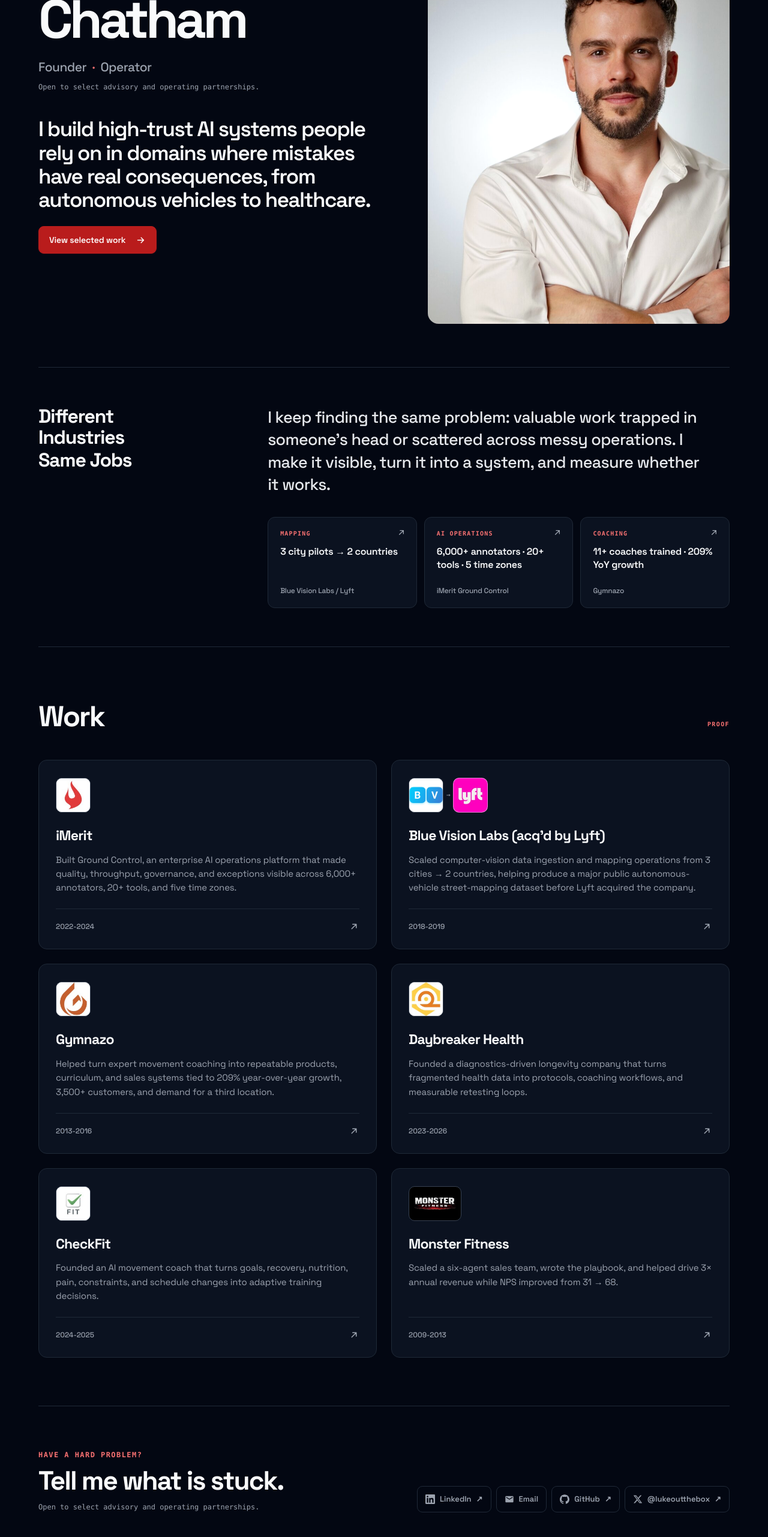
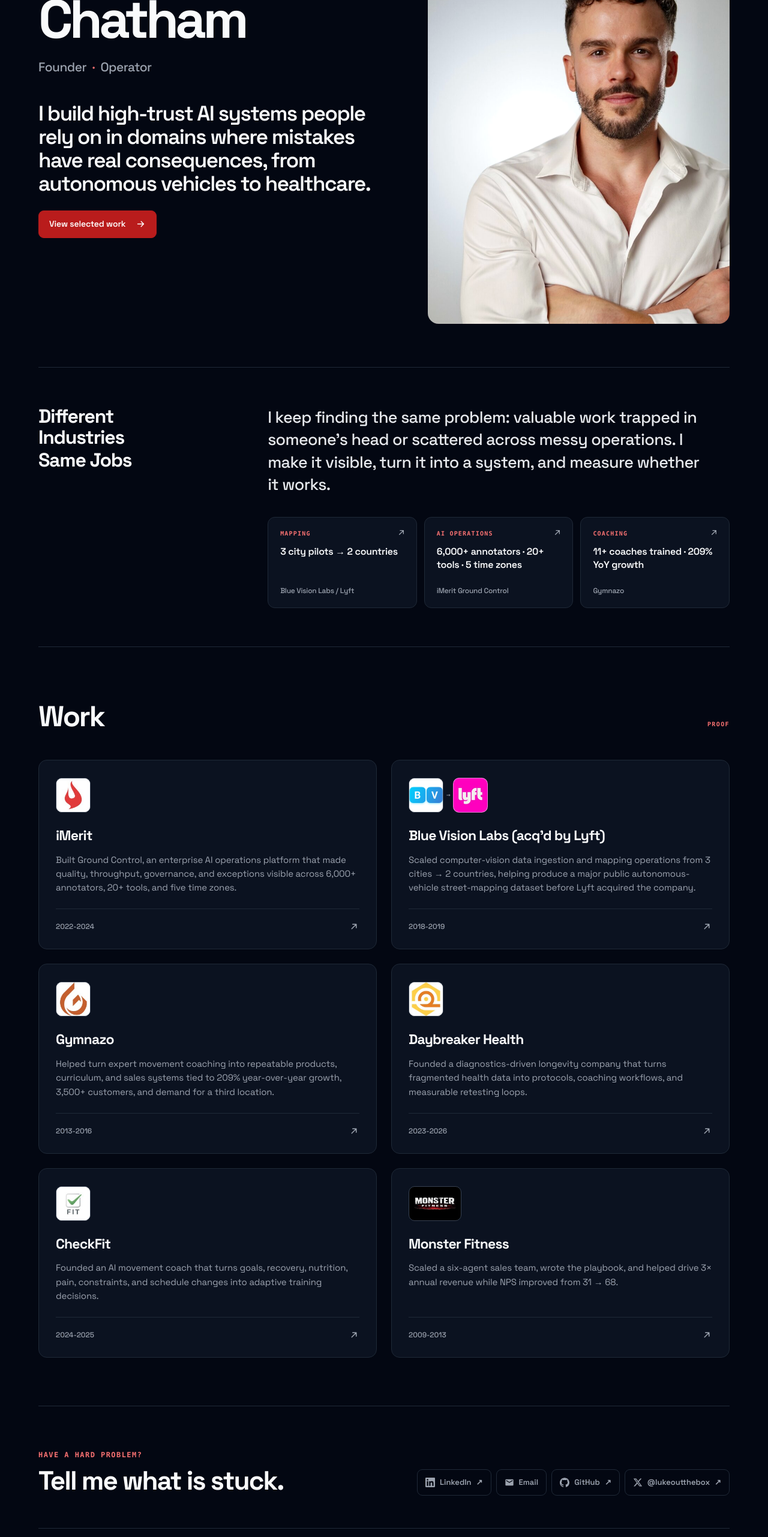
Before and after one commit to lucaschatham/lucaschatham, a Next.js app: page / in a window 1280 px wide. Shown: the part 234-2797 px from the top of the page at 60% size. Built offline with nearby package versions, Linux system fonts and the light colour scheme.

Commit message:
Remove advisory availability line

```diff
--- a/app/redesign.css
+++ b/app/redesign.css
@@ -1765,16 +1765,6 @@ summary:focus-visible,
   margin-top: 24px;
 }
 
-.hero-status {
-  margin: 0;
-  color: var(--steel-500);
-  font-family: var(--font-mono);
-  font-size: 12px;
-  font-weight: 550;
-  letter-spacing: 0;
-  line-height: 1.55;
-}
-
 .hero-proposition {
   max-width: 25ch;
   margin: clamp(28px, 4vw, 42px) 0 0;
@@ -2297,20 +2287,6 @@ summary:focus-visible,
   max-width: 580px;
 }
 
-.contact-status {
-  margin: 10px 0 0;
-  color: var(--gray-400);
-  font-size: 15px;
-  line-height: 1.5;
-}
-
-.contact-status {
-  color: var(--steel-500);
-  font-family: var(--font-mono);
-  font-size: 12px;
-  letter-spacing: 0;
-}
-
 .com {
   display: flex;
   flex-wrap: wrap;
--- a/components/manifest.tsx
+++ b/components/manifest.tsx
@@ -176,9 +176,6 @@ export function Hero() {
         <div className="hero-meta">
           <p className="hero-role">
             Founder <span aria-hidden="true">·</span> Operator
-          </p>
-          <p className="hero-status">
-            Open to select advisory and operating partnerships.
           </p>
         </div>
         <p className="hero-proposition">
@@ -413,9 +410,6 @@ export function SocialFooter() {
       <div className="contact-copy">
         <p className="contact-kicker">Have a hard problem?</p>
         <h2 id="contact-heading">Tell me what is stuck.</h2>
-        <p className="contact-status">
-          Open to select advisory and operating partnerships.
-        </p>
       </div>
       <nav className="com" aria-label="Social">
       <a
```
Also changed, not shown: 1 other file (tests, documents, lock files or other folders).
